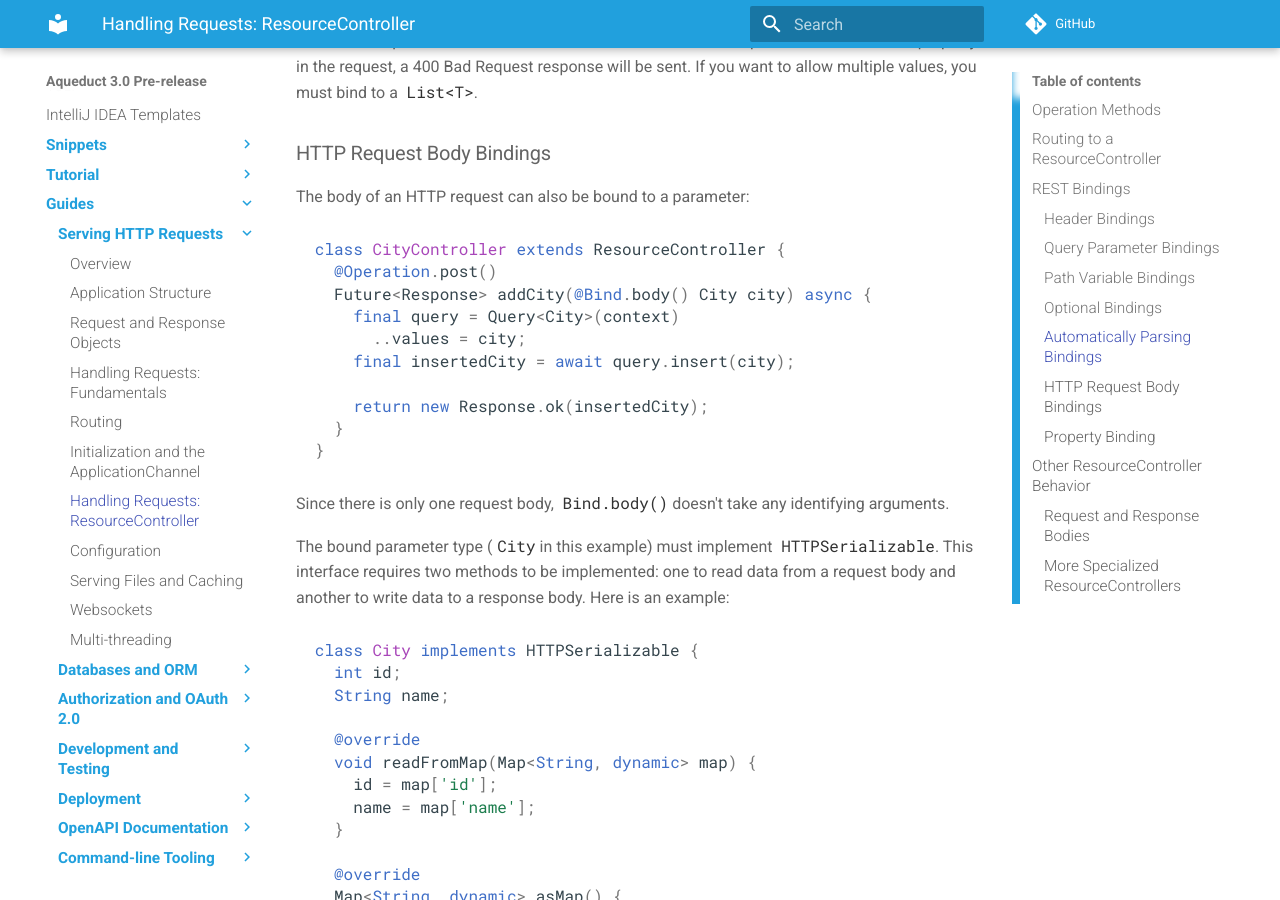
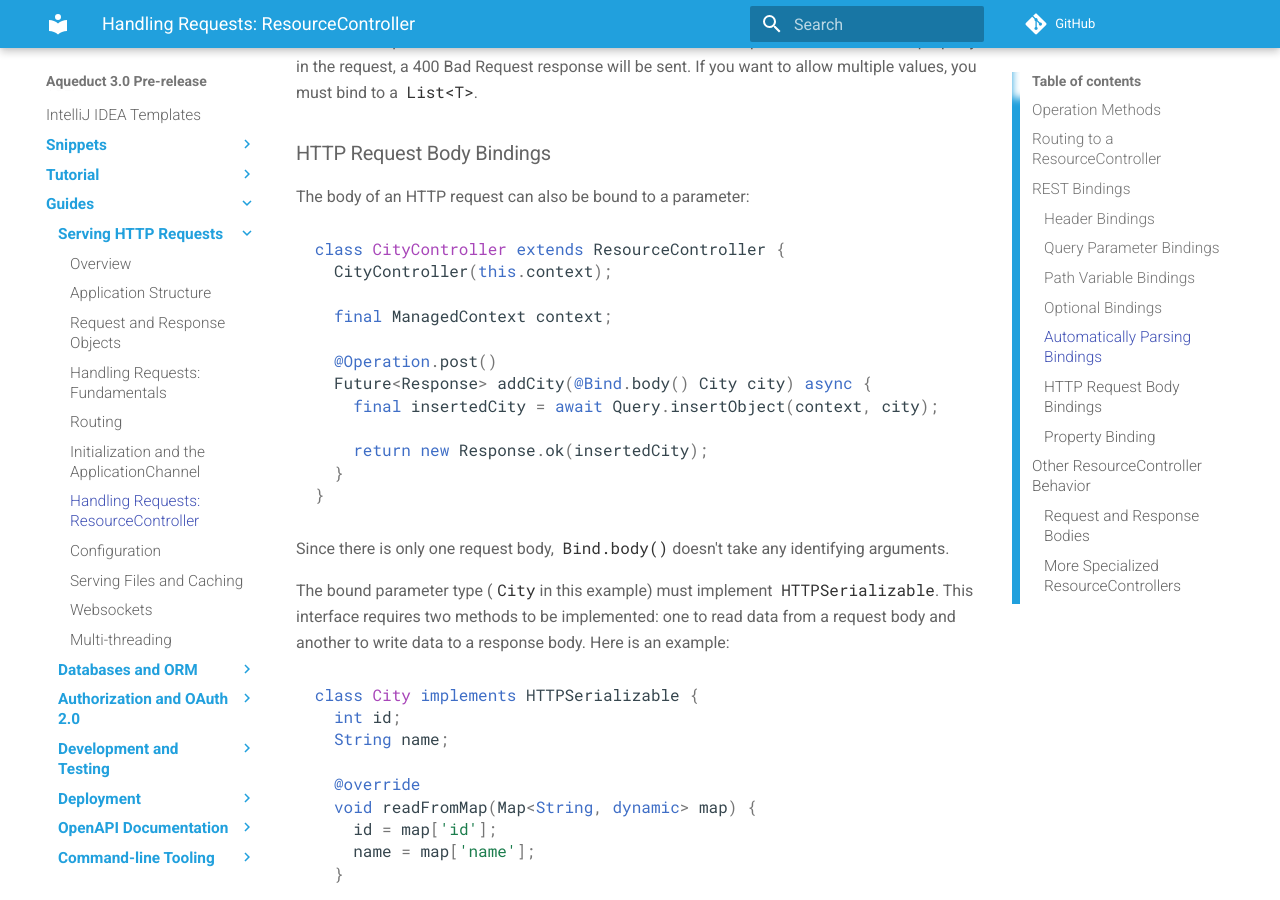
Before and after one commit to stablekernel/aqueduct, an MkDocs documentation site: the page built from source/docs/http/resource_controller.md, in a window 1280 px wide and 900 px high, scrolled down 6390 px. Built offline with MkDocs 1.6.1 and Material for MkDocs 9.7.7, drawn with Linux system fonts in a browser that asks for light colours; comment, search, counter and statistics services are not loaded; old or Windows-style settings are respelled for this version of MkDocs.

Commit message:
Few small updates

````diff
--- a/source/docs/http/resource_controller.md
+++ b/source/docs/http/resource_controller.md
@@ -235,11 +235,13 @@ The body of an HTTP request can also be bound to a parameter:
 
 ```dart
 class CityController extends ResourceController {
+  CityController(this.context);
+
+  final ManagedContext context;
+
   @Operation.post()
   Future<Response> addCity(@Bind.body() City city) async {
-    final query = Query<City>(context)
-      ..values = city;
-    final insertedCity = await query.insert(city);
+    final insertedCity = await Query.insertObject(context, city);
 
     return new Response.ok(insertedCity);
   }
````
Also changed, not shown: source/docs/db/validations.md (+1 -1 lines), source/docs/testing/database.md (+1 -3 lines).
